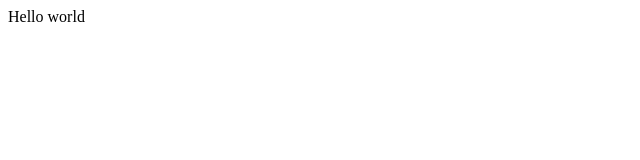
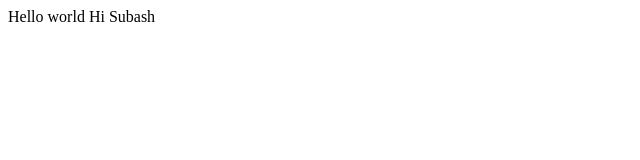
Before and after one commit to SUBASH-R-521/htmlSampleProject, a plain HTML site: page index.html in a window 1280 px wide. Shown: the full height of the page, 0-640 px from the left. Drawn offline with Linux system fonts and the light colour scheme.

Commit message:
Update index.html

```diff
--- a/index.html
+++ b/index.html
@@ -1,6 +1,6 @@
 <html>
 <header><title>This is title</title></header>
 <body>
-Hello world
+Hello world Hi Subash
 </body>
 </html>
```
